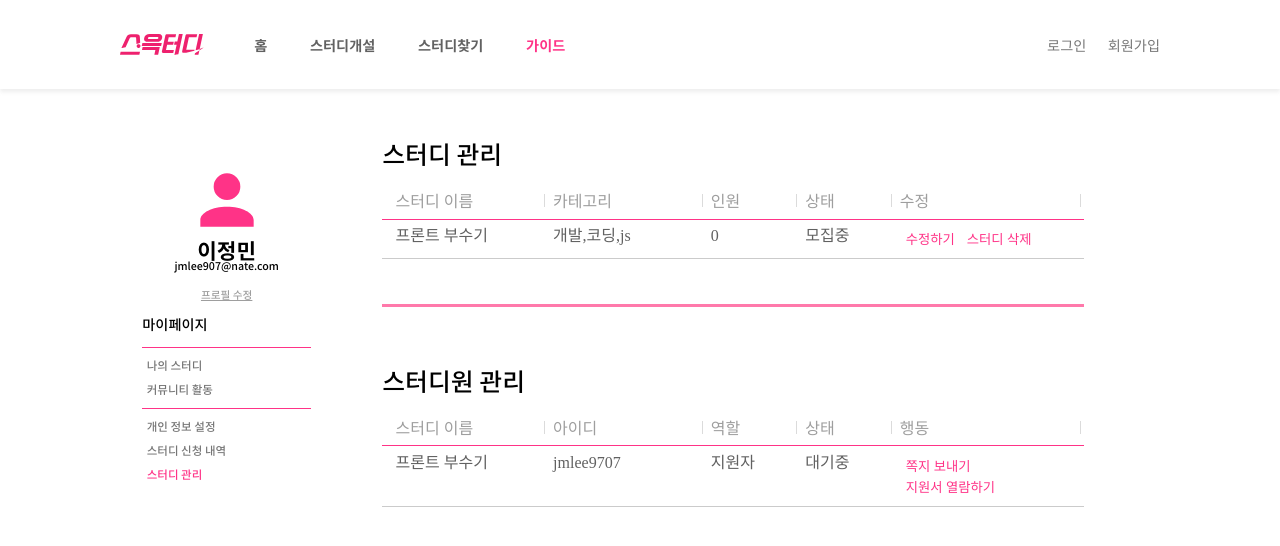
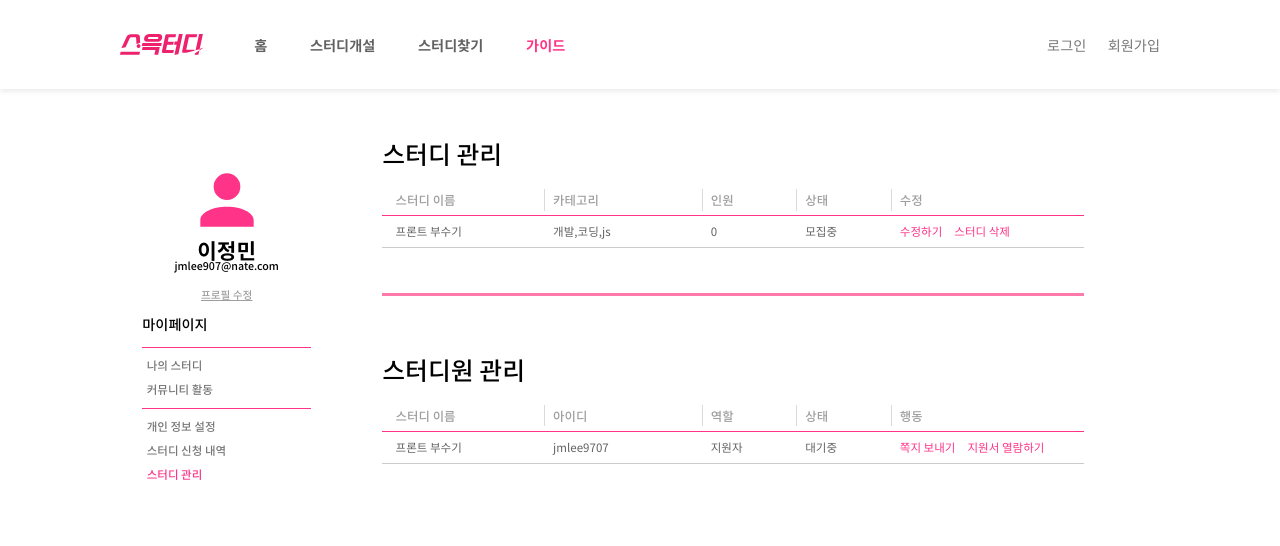
Before and after one commit to 5-TAYO/SSEUKTUDY, a React (Create React App) app in the folder frontend/: page /mypage/management in a window 1280 px wide. Shown: the top 546 px of the page. Built offline with nearby package versions, Linux system fonts and the light colour scheme.

Commit message:
fix - 마이페이지 폰트 , 폰트정렬 수정 #53

```diff
--- a/frontend/src/components/MyPage/Index.scss
+++ b/frontend/src/components/MyPage/Index.scss
@@ -3,9 +3,10 @@
   height: vw(100px);
   display: flex;
   justify-content: space-around;
-
+  margin-top: vw(42px);
   .divider {
-    border: 1px solid $GRAY-DB;
+    border: none;
+    border-right: 1px solid $GRAY-DB;
   }
   .activity-item {
     display: flex;
--- a/frontend/src/components/MyPage/MyStudy.jsx
+++ b/frontend/src/components/MyPage/MyStudy.jsx
@@ -48,11 +48,9 @@ function MyStudy() {
       {studyList.length > 0 ? (
         <div className="my-study-list">
           {studyList.map(study => (
-            <div className="my-study-card" key={study.id}>
+            <div className="my-study-card fs-12" key={study.id}>
               <div className="my-study-card-info">
-                <p className="category notoMide fs-12">
-                  {study.category.join(" / ")}
-                </p>
+                <p className="category notoMid">{study.category.join(" / ")}</p>
                 <p className="title notoMid fs-22">{study.name}</p>
               </div>
               <div className="divider" />
@@ -64,7 +62,7 @@ function MyStudy() {
               </div>
               <div className="divider" />
               <div className="my-study-card-info">
-                <p className="headcount">참여인원 : {study.headCount}</p>
+                <p className="headcount">참여 인원 : {study.headCount}</p>
                 <div>
                   현재 상태 : <span className="state">{study.state}</span>
                 </div>
--- a/frontend/src/components/MyPage/MyStudy.scss
+++ b/frontend/src/components/MyPage/MyStudy.scss
@@ -1,11 +1,11 @@
 .my-study-header {
   display: flex;
   .my-study-header-item {
-    padding: 10px;
+    padding: vw(10px);
     color: $GRAY-9E;
     &.active {
       color: $BLACK;
-      border-bottom: 2px solid $PINK-SUB;
+      border-bottom: vw(2px) solid $PINK-SUB;
     }
   }
 }
@@ -18,20 +18,20 @@
     margin-top: vw(30px);
     padding: vw(15px) vw(20px);
     border-radius: 10px;
-    box-shadow: 5px 0 10px 5px rgba(0, 0, 0, 0.1),
-      2px 2px 2px 0 rgba(0, 0, 0, 0.19);
+    box-shadow: 0px 0px 10px 2px rgba(169, 169, 169, 0.29);
     color: $GRAY-9E;
     display: flex;
     justify-content: space-around;
 
     .title {
-      color: $BLACK;
+      color: $GRAY-32;
     }
     .state {
       color: $PINK-SUB;
     }
     .divider {
-      border: 1px solid $PINK-SUB;
+      border: none;
+      border-right: 1px solid $PINK-SUB;
     }
     .my-study-card-info {
       display: flex;
--- a/frontend/src/components/MyPage/StudyManagement.jsx
+++ b/frontend/src/components/MyPage/StudyManagement.jsx
@@ -26,7 +26,7 @@ function StudyManagement() {
     <WithSideLayout title={headerTitle}>
       {studyList.length > 0 ? (
         <div className="study-list">
-          <div className="study-list-header">
+          <div className="study-list-header notoMid fs-14">
             <p>스터디 이름</p>
             <p>카테고리</p>
             <p>인원</p>
@@ -34,12 +34,12 @@ function StudyManagement() {
             <p>수정</p>
           </div>
           {studyList.map(study => (
-            <div className="study" key={study.id}>
+            <div className="study notoReg fs-13" key={study.id}>
               <p>{study.name}</p>
               <p>{study.category.join(",")}</p>
               <p>{study.headCount}</p>
               <p>{study.state}</p>
-              <div>
+              <div className="actions">
                 <button type="button">수정하기</button>
                 <button type="button">스터디 삭제</button>
               </div>
@@ -51,7 +51,7 @@ function StudyManagement() {
             <h2 className="notoMid fs-28">스터디원 관리</h2>
           </div>
           <div className="member-list">
-            <div className="member-list-header">
+            <div className="member-list-header notoMid fs-14">
               <p>스터디 이름</p>
               <p>아이디</p>
               <p>역할</p>
@@ -60,12 +60,12 @@ function StudyManagement() {
             </div>
             {studyList.map(study =>
               study.members.map(member => (
-                <div className="member" key={member.id}>
+                <div className="member  notoReg fs-13" key={member.id}>
                   <p>{study.name}</p>
                   <p>{member.id}</p>
                   <p>{member.role}</p>
                   <p>{member.state}</p>
-                  <div>
+                  <div className="actions">
                     <button type="button">쪽지 보내기</button>
                     <button type="button">지원서 열람하기</button>
                   </div>
--- a/frontend/src/components/MyPage/StudyManagement.scss
+++ b/frontend/src/components/MyPage/StudyManagement.scss
@@ -12,15 +12,19 @@
       padding-left: vw(10px);
       position: relative;
     }
-    & > *:before {
-      content: "";
-      position: absolute;
-      left: 0;
-      bottom: 30%;
-      width: 100%;
-      height: 50%;
-      border-right: 1px solid $GRAY-DB;
-      z-index: -1;
+
+    p {
+      display: flex;
+      align-self: center;
+      &:not(:first-child)::before {
+        content: "";
+        position: absolute;
+        width: 100%;
+        height: 100%;
+        left: 0;
+        top: 0;
+        border-left: 1px solid $GRAY-DB;
+      }
     }
   }
   .study,
@@ -31,17 +35,25 @@
     grid-template-columns: 2.5fr 2.5fr 1.5fr 1.5fr 3fr;
     vertical-align: middle;
     color: $GRAY-61;
+    .actions {
+      button {
+        font: inherit;
+        word-break: keep-all;
+      }
+      button:first-of-type {
+        padding-left: 0;
+      }
+    }
     & > * {
       padding: vw(5px);
       padding-left: vw(10px);
       position: relative;
+      display: flex;
+      align-self: center;
     }
     button {
       color: $PINK-SUB;
     }
-  }
-  p {
-    line-height: vw(18px);
   }
   .divider {
     border: 0;
```
